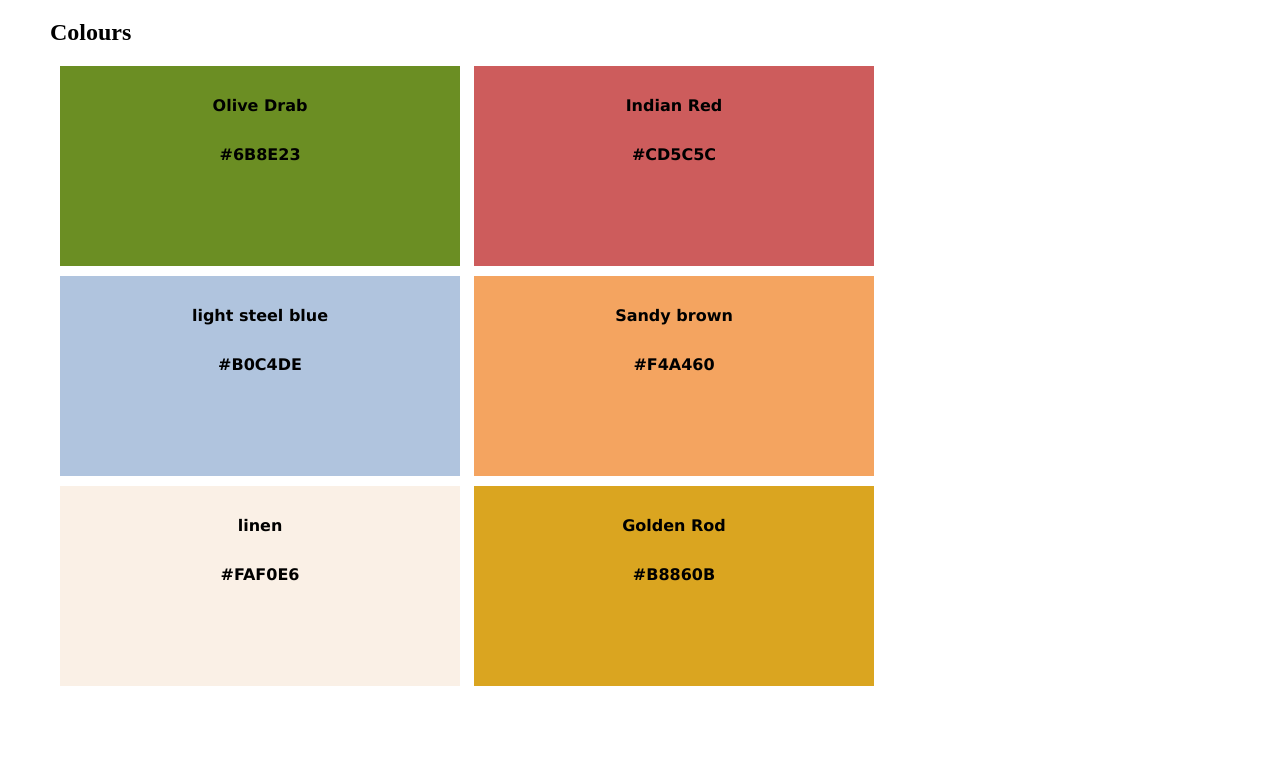
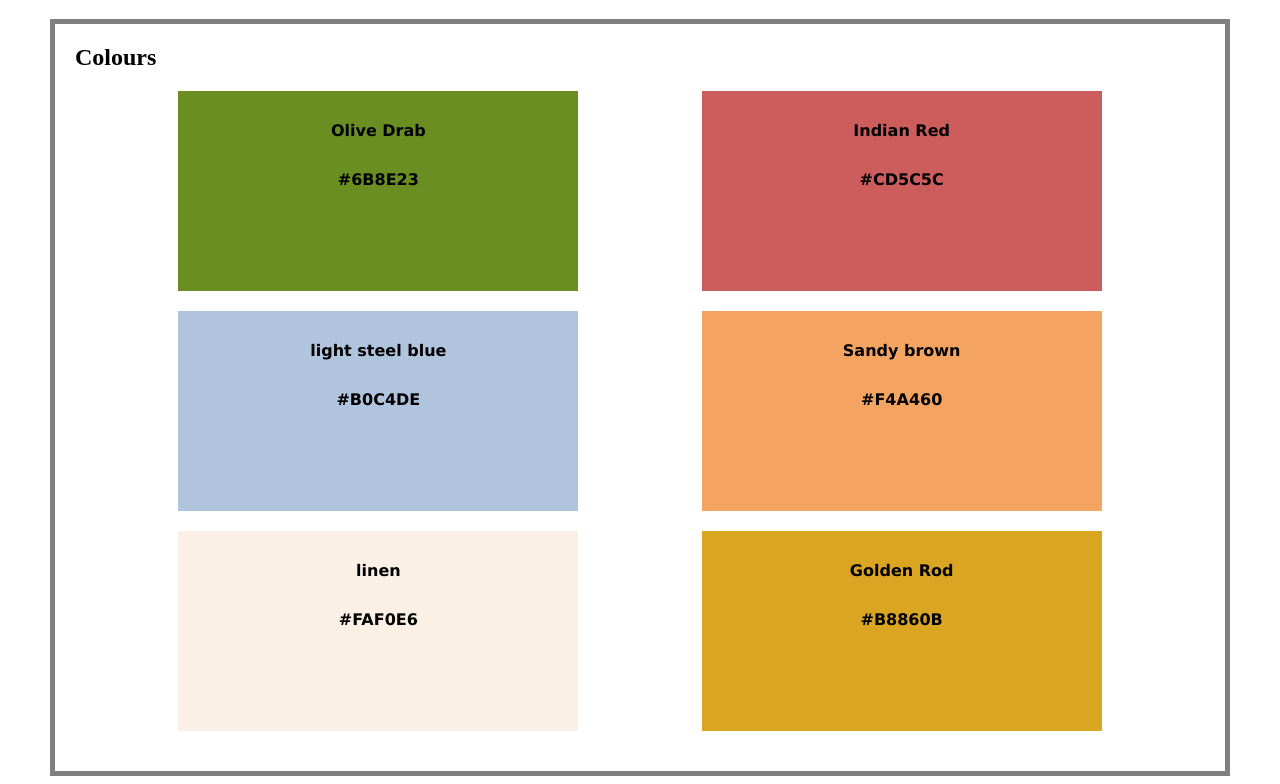
Before and after one commit to Em-Weston/Website-Design-System, a plain HTML site: page index.html in a window 1280 px wide. Shown: the part 61-845 px from the top of the page. Before the commit the page ends 800 px from the top, so only its background shows below. Drawn offline with Linux system fonts and the light colour scheme.

Commit message:
Updating the flexbox on the color boxes

```diff
--- a/style.css
+++ b/style.css
@@ -17,26 +17,28 @@
 
 h2 {
     text-align: left;
+    margin-left: 20px;
 }
 
 .container {
     display: block;
+    border: 5px solid gray;
 }
 
 .color-container {
-    /* display: flex;
+    display: flex;
     flex-direction: row;
     flex-wrap: wrap;
-    justify-content: space-between; */
-    /* align-content: flex-start; */
+    justify-content: space-evenly;
+    align-content: space-between;
+    margin-bottom: 20px;
 }
 
 .color-panel {
-    margin-left: 10px;
     height: 200px;
     width: 400px;
     display: inline-block;
-    margin-bottom: 10px;
+    margin-bottom: 20px;
 }
 
 .lightsteelblue {
```
